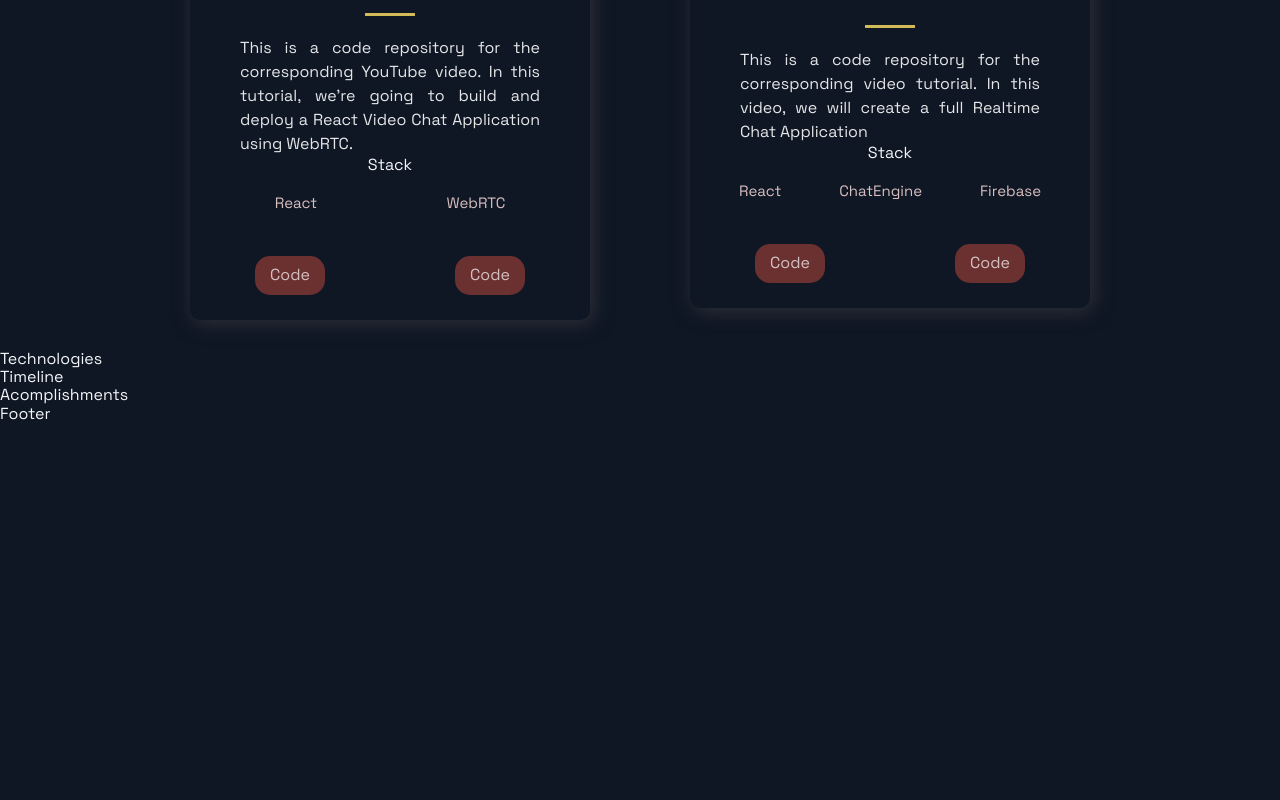
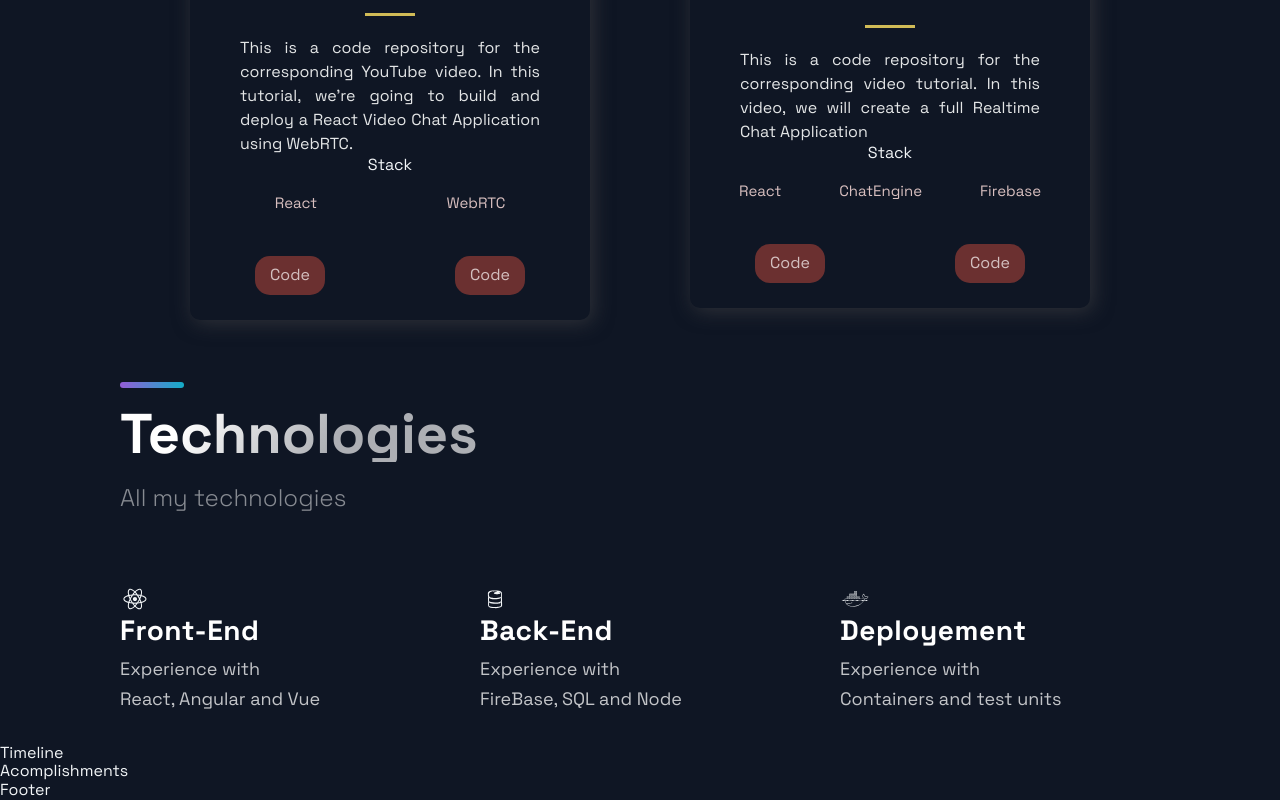
Before and after one commit to Zappyboy/portfolio-zapp, a Next.js app: page / in a window 1280 px wide. Shown: the part 1843-2643 px from the top of the page. Before the commit the page ends 2267 px from the top, so only its background shows below. Built offline with nearby package versions, Linux system fonts and the light colour scheme.

Commit message:
technologies page

```diff
--- a/src/components/Technologies/Technologies.js
+++ b/src/components/Technologies/Technologies.js
@@ -1,12 +1,49 @@
 import React from 'react';
-import { DiFirebase, DiReact, DiZend } from 'react-icons/di';
+import { DiDocker, DiFirebase, DiReact, DiZend } from 'react-icons/di';
 import { Section, SectionDivider, SectionText, SectionTitle } from '../../styles/GlobalComponents';
 import { List, ListContainer, ListItem, ListParagraph, ListTitle } from './TechnologiesStyles';
 
 const Technologies = () =>  (
-  <div>
-    Technologies
-  </div>
+  <Section id="tech">
+    <SectionDivider />
+    <br/>
+    <SectionTitle>Technologies</SectionTitle>
+    <SectionText>
+      All my technologies
+    </SectionText>
+    <List>
+      <ListItem>
+        <DiReact size="3rem"/>
+        <ListContainer>
+          <ListTitle>Front-End</ListTitle>
+          <ListParagraph>
+            Experience with <br/>
+            React, Angular and Vue
+          </ListParagraph>
+        </ListContainer>
+      </ListItem>
+      <ListItem>
+        <DiFirebase size="3rem"/>
+        <ListContainer>
+          <ListTitle>Back-End</ListTitle>
+          <ListParagraph>
+            Experience with <br/>
+            FireBase, SQL and Node
+          </ListParagraph>
+        </ListContainer>
+      </ListItem>
+      <ListItem>
+        <DiDocker size="3rem"/>
+        <ListContainer>
+          <ListTitle>Deployement</ListTitle>
+          <ListParagraph>
+            Experience with <br/>
+            Containers and test units
+          </ListParagraph>
+        </ListContainer>
+      </ListItem>
+    </List>
+  </Section>
 );
 
 export default Technologies;
```
